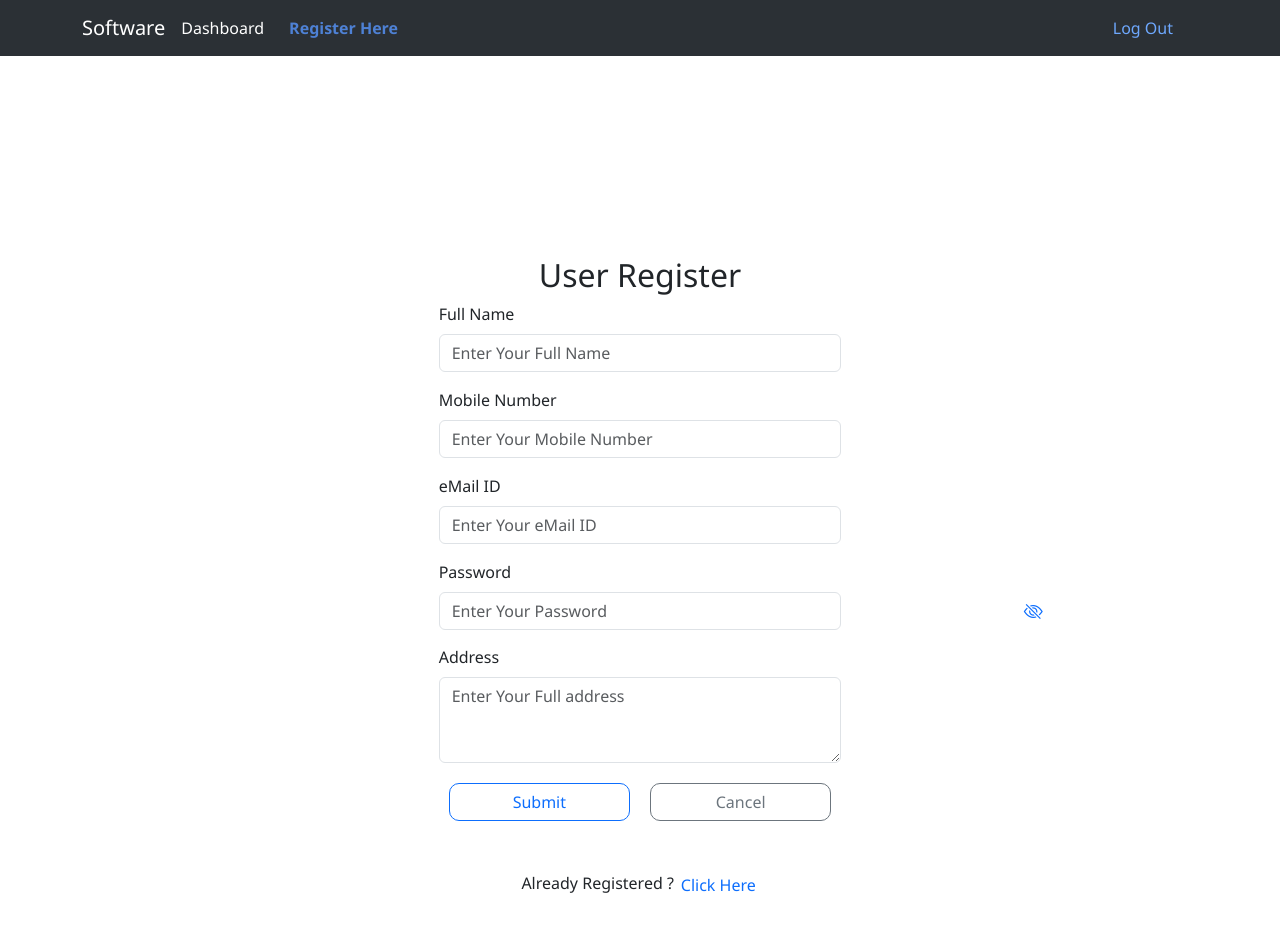
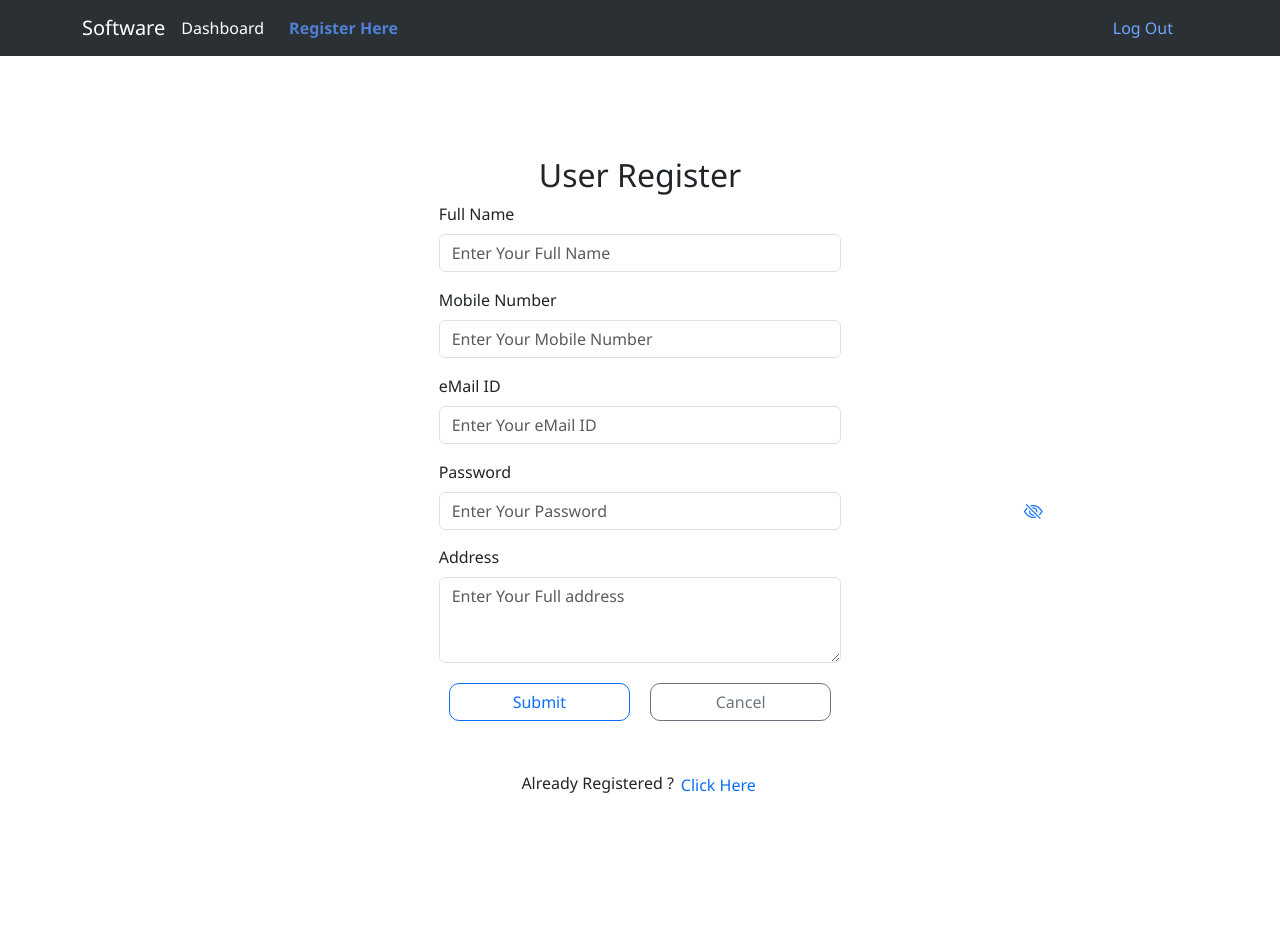
Before and after one commit to jayprakashcs12/my-pro, a React (Create React App) app: page /register in a window 1280 px wide. Shown: the top 932 px of the page. Built offline with nearby package versions, Linux system fonts and the light colour scheme.

Commit message:
Update index.css

```diff
--- a/src/index.css
+++ b/src/index.css
@@ -5,7 +5,7 @@
 }
 
 .login-div {
-  margin: 200px 0;
+  margin: 100px 0;
 }
 
 .login-text {
```
